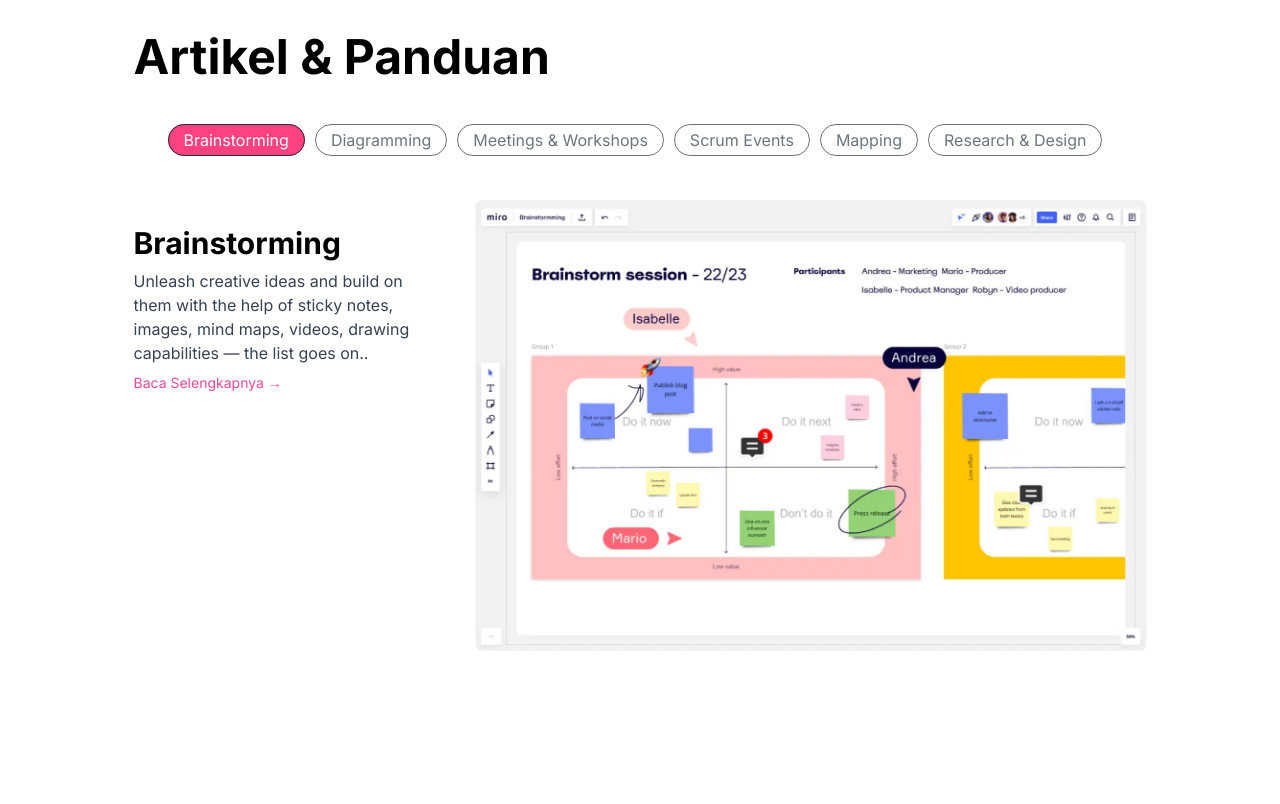
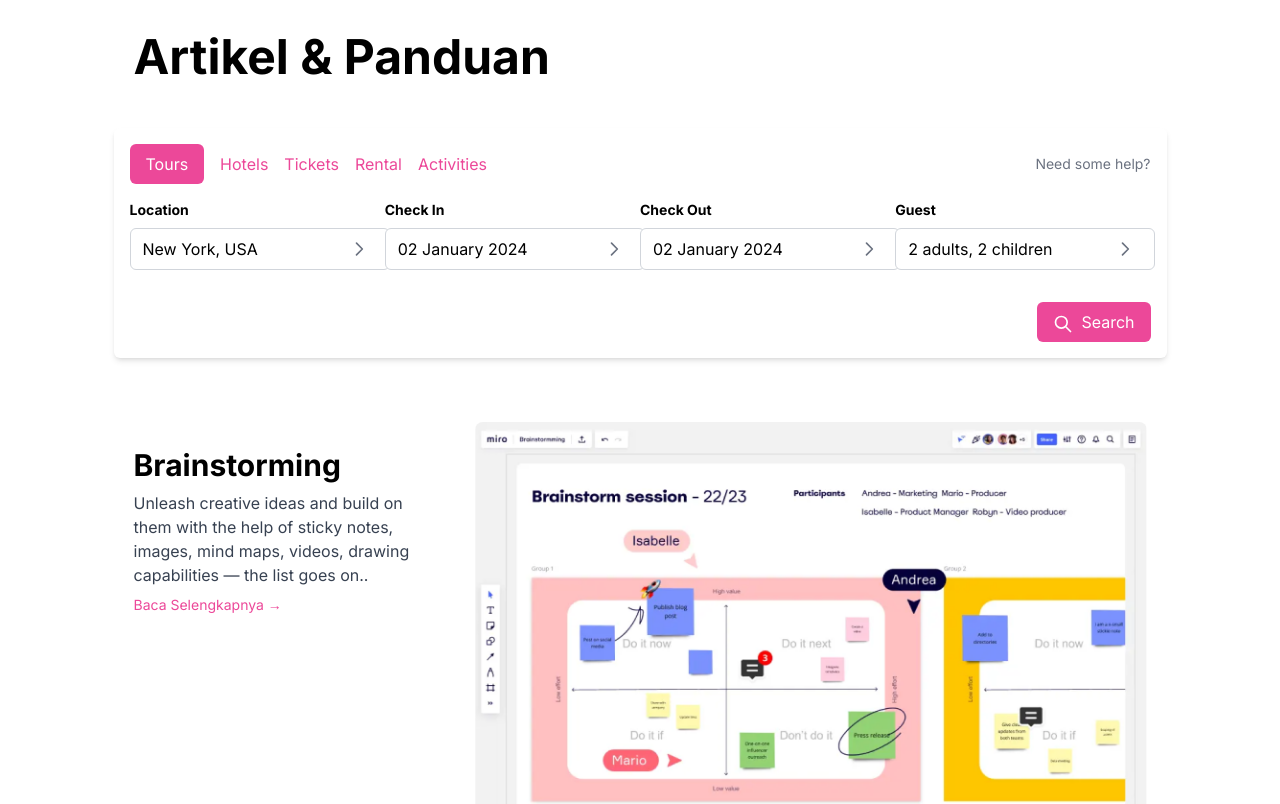
Before and after one commit to hasbihz24/HiBund-fe, a React (Vite) app in the folder HiBund-app/: page / in a window 1280 px wide. Shown: the part 1460-2264 px from the top of the page. Built offline with nearby package versions, Linux system fonts and the light colour scheme.

Commit message:
search Konsultasi

```diff
--- a/HiBund-app/src/components/content.jsx
+++ b/HiBund-app/src/components/content.jsx
@@ -1,7 +1,7 @@
 import React from 'react';
 function Content() {
   return (
-    <div className="mx-5 my-12">
+    <div className="mx-5 my-16">
       <div className="container mx-auto">
         <div className="grid grid-cols-3 grid-rows-2 items-center gap-3">
           {/* Left Column */}
--- a/HiBund-app/src/components/navigation.jsx
+++ b/HiBund-app/src/components/navigation.jsx
@@ -1,41 +1,103 @@
-import React from 'react';
-function Navigation() {
+import { useState } from 'react';
+
+function App() {
+  const [location, setLocation] = useState('New York, USA');
+  const [checkIn, setCheckIn] = useState('02 January 2024');
+  const [checkOut, setCheckOut] = useState('02 January 2024');
+  const [guests, setGuests] = useState('2 adults, 2 children');
+
   return (
-    <nav className="navigation flex justify-center my-5">
-      <ul className="flex">
-        <li className="nav-item-custom">
-          <a href="#" className="nav-link-custom active py-2 px-4 ">
-            Brainstorming
-          </a>
-        </li>
-        <li className="nav-item-custom">
-          <a href="#" className="nav-link-custom py-2 px-4 ">
-            Diagramming
-          </a>
-        </li>
-        <li className="nav-item-custom">
-          <a href="#" className="nav-link-custom py-2 px-4 ">
-            Meetings & Workshops
-          </a>
-        </li>
-        <li className="nav-item-custom">
-          <a href="#" className="nav-link-custom py-2 px-4 ">
-            Scrum Events
-          </a>
-        </li>
-        <li className="nav-item-custom">
-          <a href="#" className="nav-link-custom py-2 px-4 ">
-            Mapping
-          </a>
-        </li>
-        <li className="nav-item-custom">
-          <a href="#" className="nav-link-custom py-2 px-4 ">
-            Research & Design
-          </a>
-        </li>
-      </ul>
-    </nav>
+    <div className="bg-white rounded-md shadow-md p-4">
+      <div className="flex justify-between items-center mb-4">
+        <div className="flex space-x-4">
+          <button className="bg-pink-500 text-white px-4 py-2 rounded-md">Tours</button>
+          <button className="text-pink-500 hover:underline">Hotels</button>
+          <button className="text-pink-500 hover:underline">Tickets</button>
+          <button className="text-pink-500 hover:underline">Rental</button>
+          <button className="text-pink-500 hover:underline">Activities</button>
+        </div>
+        <p className="text-sm text-gray-500">Need some help?</p>
+      </div>
+      <div className="flex justify-between">
+        <div className="flex flex-col w-1/4">
+          <label htmlFor="location" className="text-sm font-bold mb-2">Location</label>
+          <div className="relative">
+            <input
+              type="text"
+              id="location"
+              value={location}
+              onChange={(e) => setLocation(e.target.value)}
+              className="border border-gray-300 rounded-md px-3 py-2 focus:outline-none focus:ring-2 focus:ring-pink-500"
+            />
+            <span className="absolute right-4 top-1/2 -translate-y-1/2 text-gray-500">
+              <svg xmlns="http://www.w3.org/2000/svg" className="h-5 w-5" fill="none" viewBox="0 0 24 24" stroke="currentColor" strokeWidth="2">
+                <path strokeLinecap="round" strokeLinejoin="round" d="M9 5l7 7-7 7" />
+              </svg>
+            </span>
+          </div>
+        </div>
+        <div className="flex flex-col w-1/4">
+          <label htmlFor="checkIn" className="text-sm font-bold mb-2">Check In</label>
+          <div className="relative">
+            <input
+              type="text"
+              id="checkIn"
+              value={checkIn}
+              onChange={(e) => setCheckIn(e.target.value)}
+              className="border border-gray-300 rounded-md px-3 py-2 focus:outline-none focus:ring-2 focus:ring-pink-500"
+            />
+            <span className="absolute right-4 top-1/2 -translate-y-1/2 text-gray-500">
+              <svg xmlns="http://www.w3.org/2000/svg" className="h-5 w-5" fill="none" viewBox="0 0 24 24" stroke="currentColor" strokeWidth="2">
+                <path strokeLinecap="round" strokeLinejoin="round" d="M9 5l7 7-7 7" />
+              </svg>
+            </span>
+          </div>
+        </div>
+        <div className="flex flex-col w-1/4">
+          <label htmlFor="checkOut" className="text-sm font-bold mb-2">Check Out</label>
+          <div className="relative">
+            <input
+              type="text"
+              id="checkOut"
+              value={checkOut}
+              onChange={(e) => setCheckOut(e.target.value)}
+              className="border border-gray-300 rounded-md px-3 py-2 focus:outline-none focus:ring-2 focus:ring-pink-500"
+            />
+            <span className="absolute right-4 top-1/2 -translate-y-1/2 text-gray-500">
+              <svg xmlns="http://www.w3.org/2000/svg" className="h-5 w-5" fill="none" viewBox="0 0 24 24" stroke="currentColor" strokeWidth="2">
+                <path strokeLinecap="round" strokeLinejoin="round" d="M9 5l7 7-7 7" />
+              </svg>
+            </span>
+          </div>
+        </div>
+        <div className="flex flex-col w-1/4">
+          <label htmlFor="guests" className="text-sm font-bold mb-2">Guest</label>
+          <div className="relative">
+            <input
+              type="text"
+              id="guests"
+              value={guests}
+              onChange={(e) => setGuests(e.target.value)}
+              className="border border-gray-300 rounded-md px-3 py-2 focus:outline-none focus:ring-2 focus:ring-pink-500"
+            />
+            <span className="absolute right-4 top-1/2 -translate-y-1/2 text-gray-500">
+              <svg xmlns="http://www.w3.org/2000/svg" className="h-5 w-5" fill="none" viewBox="0 0 24 24" stroke="currentColor" strokeWidth="2">
+                <path strokeLinecap="round" strokeLinejoin="round" d="M9 5l7 7-7 7" />
+              </svg>
+            </span>
+          </div>
+        </div>
+      </div>
+      <div className="flex justify-end mt-8">
+        <button className="bg-pink-500 text-white px-4 py-2 rounded-md">
+          <svg xmlns="http://www.w3.org/2000/svg" className="h-5 w-5 inline-block mr-2" fill="none" viewBox="0 0 24 24" stroke="currentColor" strokeWidth="2">
+            <path strokeLinecap="round" strokeLinejoin="round" d="M21 21l-6-6m2-5a7 7 0 11-14 0 7 7 0 0114 0z" />
+          </svg>
+          Search
+        </button>
+      </div>
+    </div>
   );
 }
-;
-export default Navigation;
+
+export default App;
--- /dev/null
+++ b/HiBund-app/src/components/search-konsultasi.jsx
@@ -0,0 +1,12 @@
+function SearchKonsultasi(params) {
+    return(
+        <>
+            <div>
+
+            </div>
+        </>
+    )
+
+}
+
+export default SearchKonsultasi;
```
